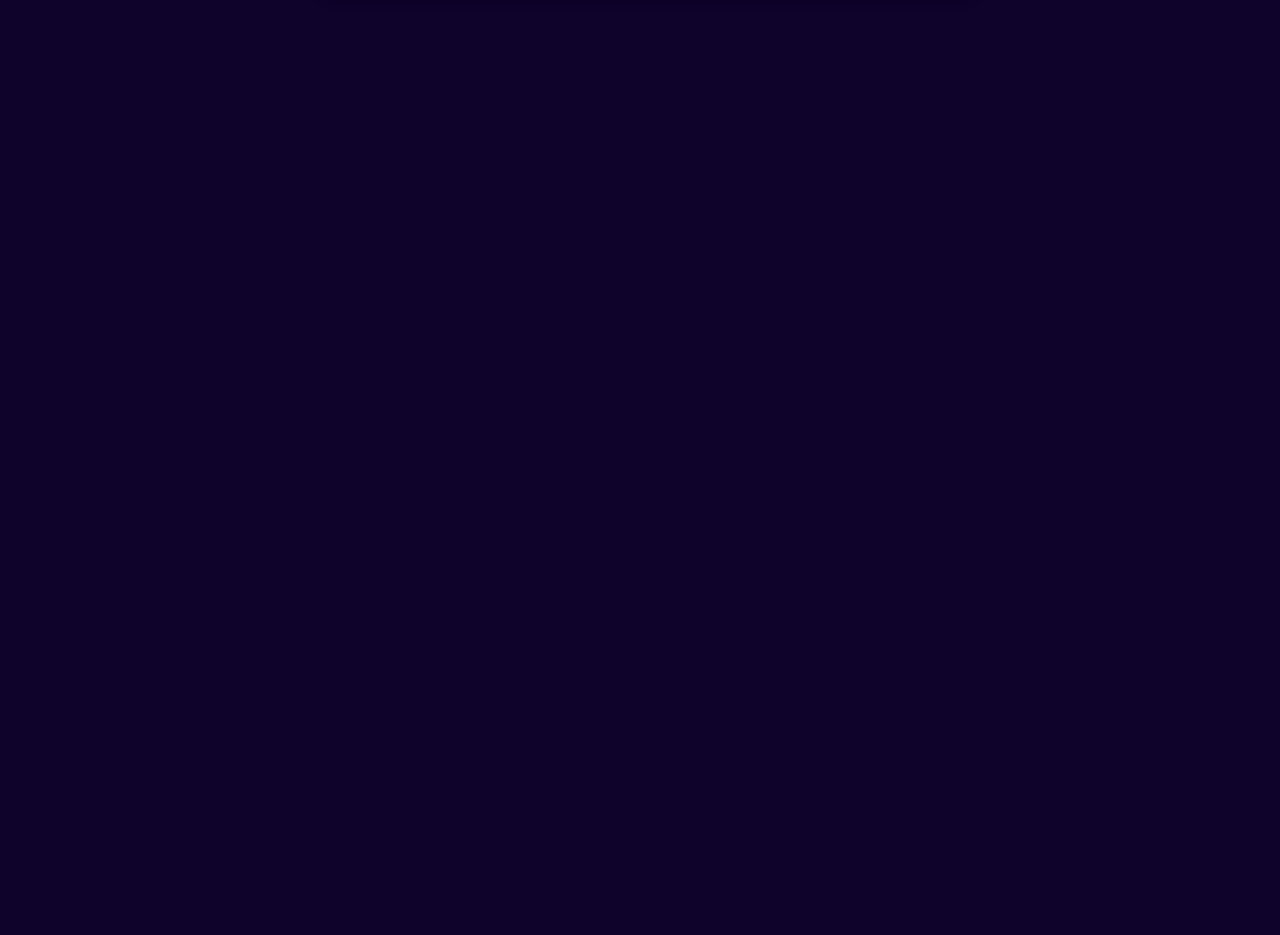
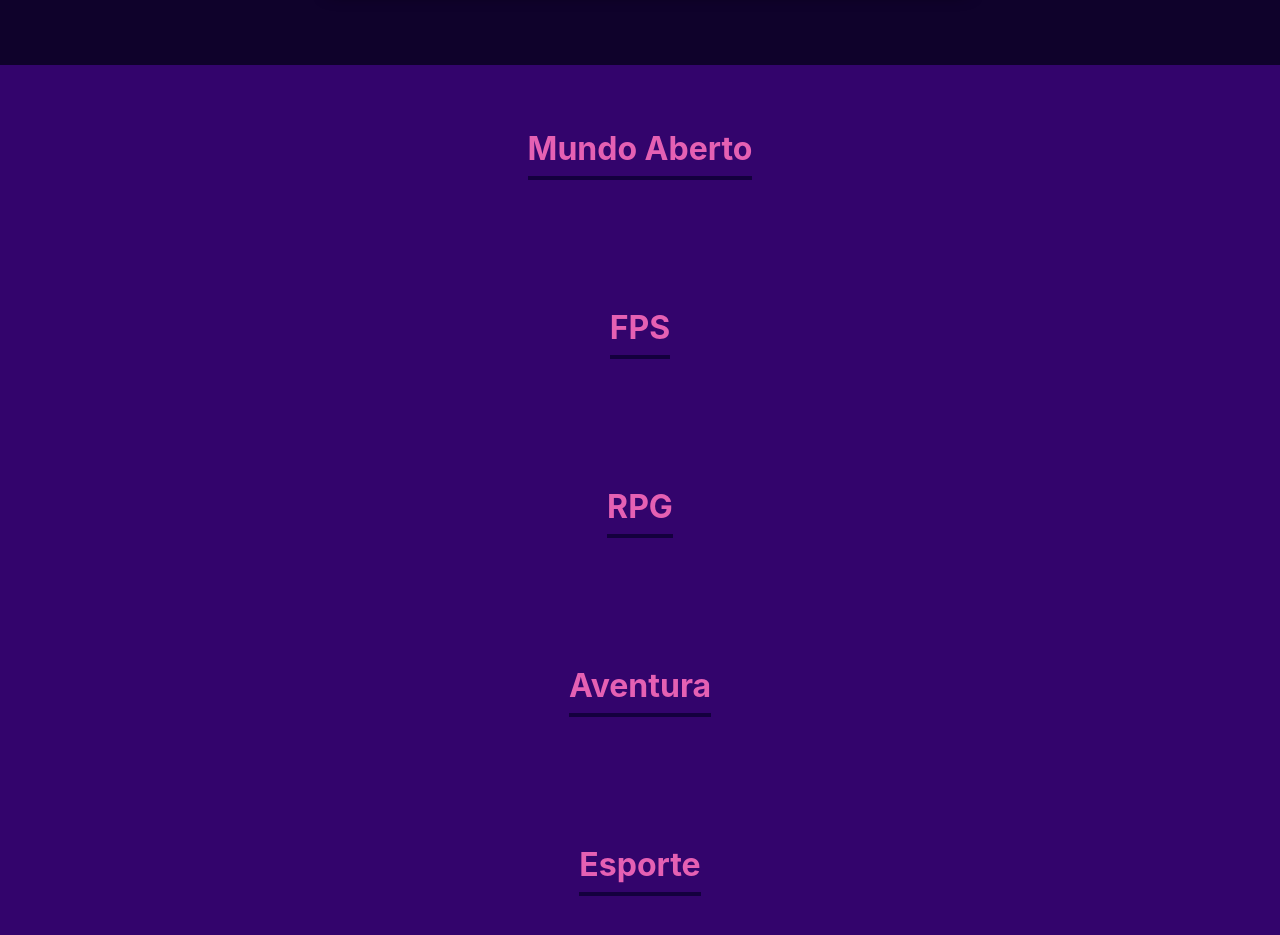
Before and after one commit to Esc9919/organogame, a React (Create React App) app: page / in a window 1280 px wide. Shown: the part 1260-2195 px from the top of the page. Before the commit the page ends 1325 px from the top, so only its background shows below. Built offline with nearby package versions, Linux system fonts and the light colour scheme.

Commit message:
Criação do novo componente Genero

```diff
--- a/src/App.js
+++ b/src/App.js
@@ -1,6 +1,7 @@
 import { useState } from 'react';
 import Banner from './components/Banner';
 import Formulario from './components/Formulario';
+import Genero from './components/Genero';
 
 function App() {
 
@@ -15,6 +16,11 @@ function App() {
     <div className="App">
       <Banner />
       <Formulario aoJogoCadastrado={jogo => aoNovoJogoAdicionado(jogo)}/>
+        <Genero nome="Mundo Aberto"/>
+        <Genero nome="FPS"/>
+        <Genero nome="RPG"/>
+        <Genero nome="Aventura"/>
+        <Genero nome="Esporte"/>
     </div>
   );
 }
--- /dev/null
+++ b/src/components/Genero/Genero.css
@@ -0,0 +1,21 @@
+:root {
+    --primary-color: #0f022b;
+    --secondary-color: #14003e;
+    --tertiary-color: #33046c;
+    --text-color: #e560b3;
+  }
+
+
+.genero {
+    text-align: center;
+    padding: 2rem;
+    background-color: var(--tertiary-color);
+}
+
+.genero h3 {
+    color: var(--text-color);
+    font-size: 2rem;
+    border-bottom: 0.3rem solid var(--secondary-color);
+    display: inline-block;
+    padding-bottom: 0.5rem;
+}
--- /dev/null
+++ b/src/components/Genero/index.jsx
@@ -0,0 +1,11 @@
+import './Genero.css';
+
+const Genero = (props)=> {
+    return (
+        <section className='genero'>
+            <h3>{props.nome}</h3>
+        </section>
+    )
+}
+
+export default Genero;
```
